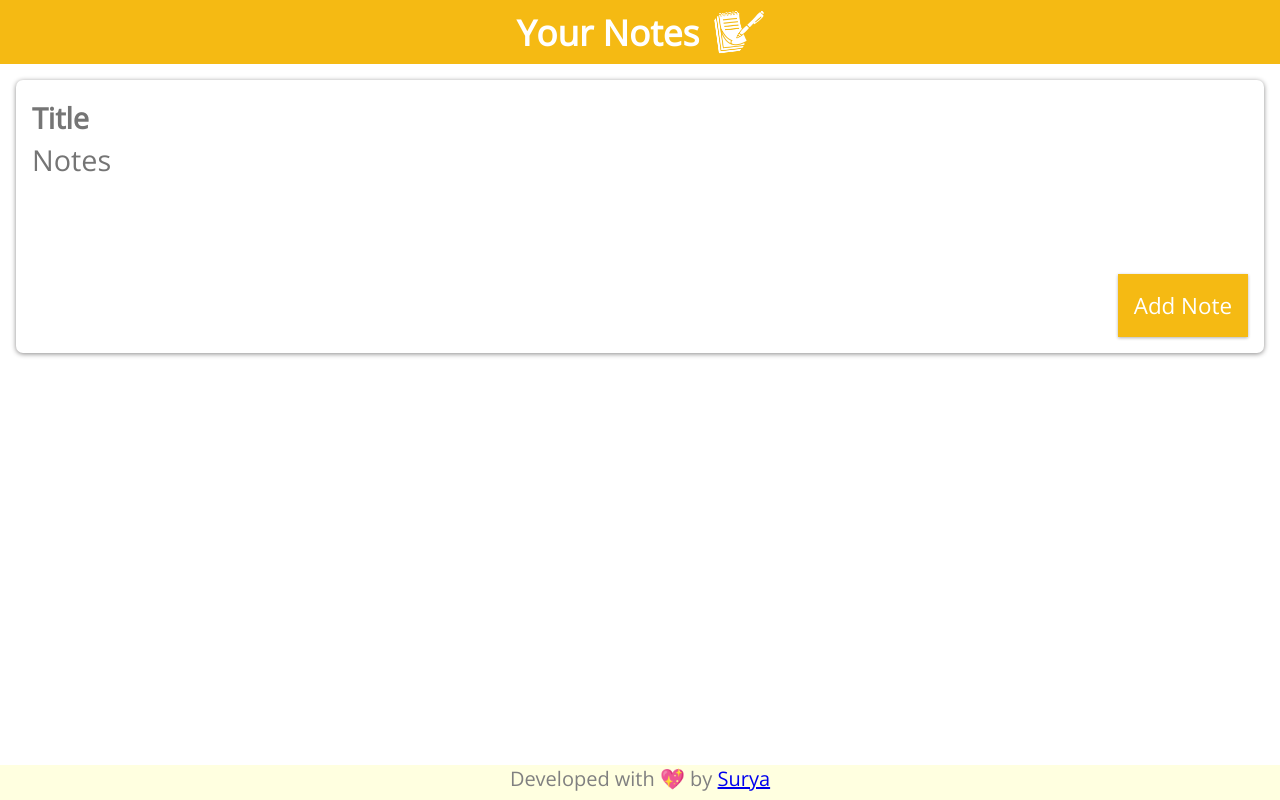
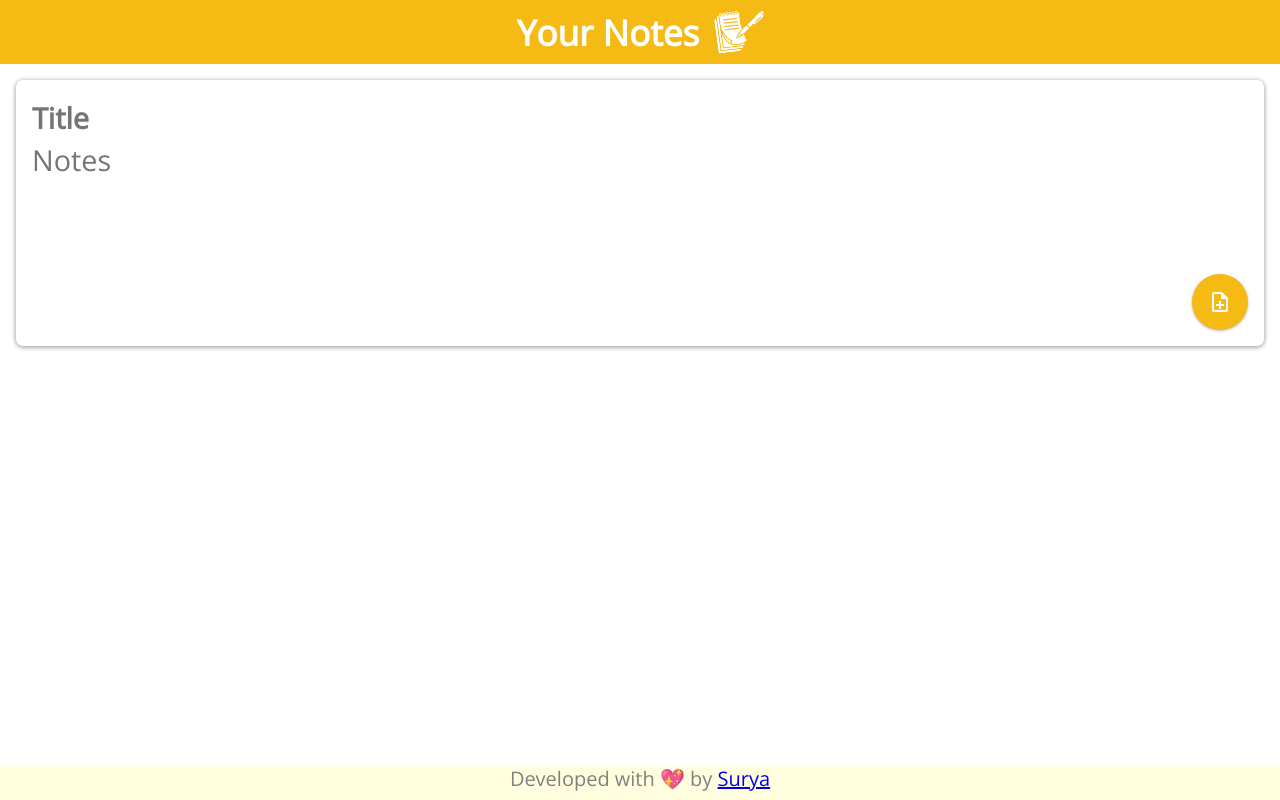
Before and after one commit to Surya-Kumar-03/Notes-App, a React (Create React App) app: page / in a window 1280 px wide. Built offline with nearby package versions, Linux system fonts and the light colour scheme.

Commit message:
Added Material UI Icons

```diff
--- a/package.json
+++ b/package.json
@@ -3,6 +3,10 @@
   "version": "0.1.0",
   "private": true,
   "dependencies": {
+    "@emotion/react": "^11.10.5",
+    "@emotion/styled": "^11.10.5",
+    "@mui/icons-material": "^5.11.0",
+    "@mui/material": "^5.11.4",
     "@testing-library/jest-dom": "^5.16.5",
     "@testing-library/react": "^13.4.0",
     "@testing-library/user-event": "^13.5.0",
--- a/src/components/InputArea.jsx
+++ b/src/components/InputArea.jsx
@@ -1,5 +1,6 @@
 import React, { useState } from "react";
 import "../css/inputarea.css";
+import NoteAddOutlinedIcon from "@mui/icons-material/NoteAddOutlined";
 
 function InputArea(props) {
   const [note, setNote] = useState({
@@ -48,7 +49,7 @@
           style={{ marginTop: "1rem" }}
           onClick={submitNote}
         >
-          Add Note
+          <NoteAddOutlinedIcon />
         </button>
       </form>
     </div>
--- a/src/components/Note.jsx
+++ b/src/components/Note.jsx
@@ -1,6 +1,7 @@
 import React from "react";
 import "../css/note.css";
 import "../css/deletebutton.css";
+import DeleteOutlineOutlinedIcon from "@mui/icons-material/DeleteOutlineOutlined";
 
 function Note(props) {
   function handleClick() {
@@ -12,7 +13,7 @@
       <h1>{props.title}</h1>
       <p>{props.content}</p>
       <button className="delete-btn" onClick={handleClick}>
-        Delete
+        <DeleteOutlineOutlinedIcon />
       </button>
     </div>
   );
--- a/src/css/inputarea.css
+++ b/src/css/inputarea.css
@@ -36,6 +36,10 @@
   box-shadow: 0 1px 3px rgba(0, 0, 0, 0.3);
   cursor: pointer;
   outline: none;
+  border-radius: 50%;
+  display: flex;
+  justify-content: center;
+  align-items: center;
 }
 
 @media (min-width: 1025px) {
```
Also changed, not shown: 1 other file (tests, documents, lock files or other folders).
